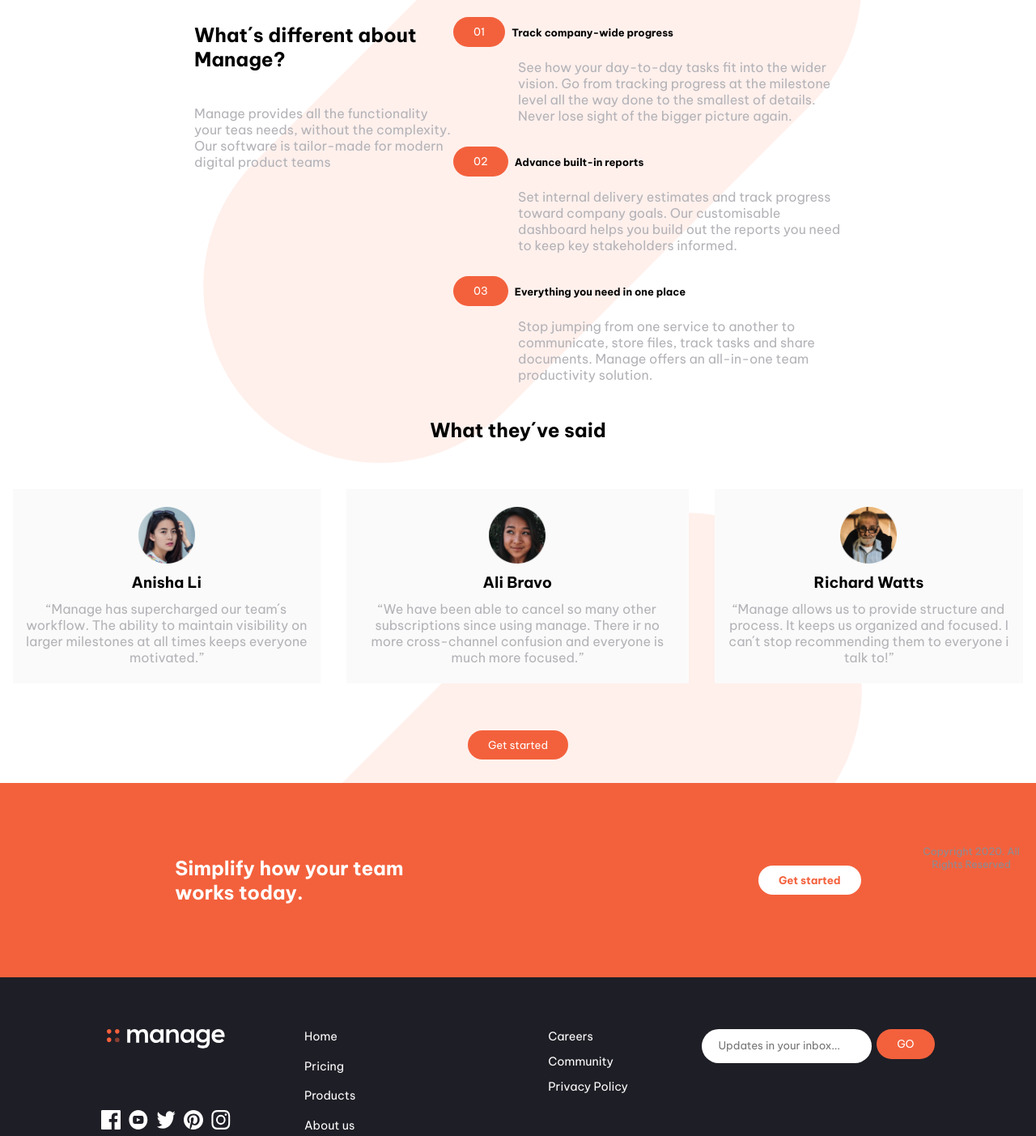
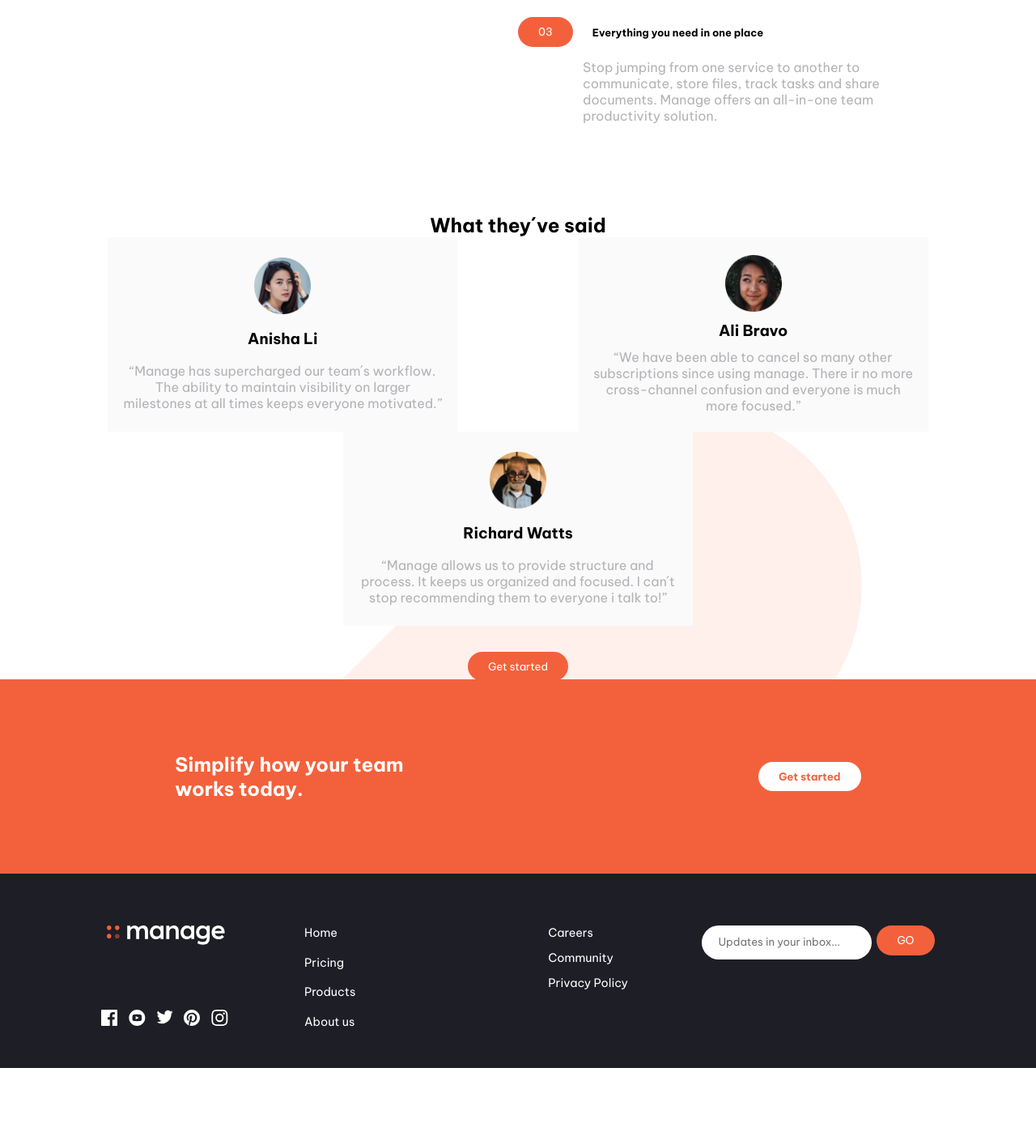
Before and after one commit to Julietabachur/BachurJulietaFrontEndFinalC9, a plain HTML site: page index.html in a window 1280 px wide. Shown: the part 1117-2520 px from the top of the page at 81% size. Drawn offline with Linux system fonts and the light colour scheme.

Commit message:
casi lsito 2

```diff
--- a/CSS/style.css
+++ b/CSS/style.css
@@ -115,6 +115,7 @@ p{
 
 h1, h2, h3{
     text-align: center;
+    font-weight: 700;
 }
 
 .diferencias-text{
@@ -287,14 +288,134 @@ a{
 
 }
 
-.redes img{
+.redes a div{
     height: 2rem;
     width: 2rem;
 }
 
+.fb{
+    background-image: url(/imagenes/icon-facebook.svg);
+    background-repeat: no-repeat;
+}
+
+.fb:hover{
+    background-image: url(/imagenes/icon-facebook-naranja.svg);
+}
+
+.youtube{
+    background-image: url(/imagenes/icon-youtube.svg);
+    background-repeat: no-repeat;
+}
+
+.youtube:hover{
+    background-image: url(/imagenes/icon-youtube-naranja.svg);
+}
+
+.tw{
+    background-image: url(/imagenes/icon-twitter.svg);
+    background-repeat: no-repeat;
+}
+
+.tw:hover{
+    background-image: url(/imagenes/icon-twitter-naranja.svg);
+}
+
+.pinterest{
+    background-image: url(/imagenes/icon-pinterest.svg);
+    background-repeat: no-repeat;
+}
+
+.pinterest:hover{
+    background-image: url(/imagenes/icon-pinterest-naranja.svg);
+}
+
+.ig{
+    background-image: url(/imagenes/icon-instagram.svg);
+    background-repeat: no-repeat;
+}
+
+.ig:hover{
+    background-image: url(/imagenes/icon-instagram-naranja.svg);
+}
+
+@media screen and (min-width: 375px){
+
+    .main-text{
+        width: 20rem;
+    }
+
+    .dif{
+        height: 30rem;
+    }
+
+    .dif-titulo{
+        width: 20rem;
+    }
+
+    .dif-titulo h3{
+        margin-left: 1rem;
+    }
+
+    .diferencias-text{
+        width: 25rem;
+    }
+
+    .dif>div p{
+        width: 25rem;
+        flex-wrap: wrap;
+    }
+
+    .testimonios>div p{
+        width: 30rem;
+    }
 
 
-@media screen and (min-width: 375px) {
+}
+
+@media screen and (min-width: 768px){
+
+    header{
+        padding: 1rem 2rem;
+    }
+
+    nav, .hdr-btn{
+        display: flex;
+    }
+
+    .burger{
+        display: none;
+    }
+
+    .logo{
+        display: flex;
+        align-items: center;
+    }
+
+    .div-nav{
+        display: flex;
+        align-items: center;
+    }
+
+    nav{
+        justify-content: space-between;
+        width: 30rem;
+    }
+
+    nav a{
+        color: #1E1E26;
+        font-weight: 500;
+    }
+
+    main{
+        flex-direction: row;
+        justify-content: space-between;
+        flex-wrap: wrap;
+        margin: 5rem 15rem;
+    }
+
+}
+
+@media screen and (min-width: 1024px) {
 
     header{
         padding: 4rem 8rem;
@@ -333,7 +454,7 @@ a{
         flex-direction: row;
         justify-content: space-between;
         flex-wrap: wrap;
-        margin: 5rem 15rem;
+        margin: 5rem 10rem;
     }
 
     .main-text{
@@ -362,7 +483,7 @@ a{
         flex-direction: row;
         justify-content: space-between;
         align-items: flex-start;
-        margin: 0 15rem;
+        margin: 0 10rem;
     }
 
     .diferencias-text{
@@ -387,11 +508,16 @@ a{
         background-color: transparent;
     }
 
+    .testimonios{
+        margin: 6rem 0;
+    }
+
     .testimonios>div{
         display: flex;
         flex-direction: row;
-        justify-content: space-between;
-
+        justify-content: space-evenly;
+        flex-wrap: wrap;
+        margin-bottom: 2rem;
     }
 
     .puntitos{
@@ -410,6 +536,10 @@ a{
         padding: 1rem;
     }
 
+    .testimonios>div p {
+         width: 25rem;
+    }
+
     .footer-1{
         flex-direction: row;
         justify-content: space-around;
@@ -424,6 +554,7 @@ a{
         align-items: flex-start;
         height: 15rem;
         padding: 4rem 5rem 0;
+        position: relative;
     }
 
     form{
@@ -452,12 +583,12 @@ a{
         width: 10rem;
     }
 
-    .redes img {
+    .redes a div{
         height: 1.5rem;
         width: 1.5rem;
     }
 
-    .redes a img:hover{
+    .redes a div:hover{
         fill: #F3613C;
     }
 
@@ -466,9 +597,8 @@ a{
         display: flex;
         order: 4;
         position: absolute;
-        top: 135rem;
-        left: 70rem;
-
+        top: 166rem;
+        left: 53rem;
     }
 
 
--- a/index.html
+++ b/index.html
@@ -123,11 +123,21 @@
             </div>
             <div class="redes-y-logo">
                 <div class="redes">
-                    <a href=""><img src="/imagenes/icon-facebook.svg" alt="facebook"></a>
-                    <a href=""><img src="/imagenes/icon-youtube.svg" alt="youtube"></a>
-                    <a href=""><img src="/imagenes/icon-twitter.svg" alt="twitter"></a>
-                    <a href=""><img src="/imagenes/icon-pinterest.svg" alt="pinterest"></a>
-                    <a href=""><img src="/imagenes/icon-instagram.svg" alt="instagram"></a>
+                    <a href="">
+                        <div class="fb"></div>
+                    </a>
+                    <a href="">
+                        <div class="youtube"></div>
+                    </a>
+                    <a href="">
+                        <div class="tw"></div>
+                    </a>
+                    <a href="">
+                        <div class="pinterest"></div>
+                    </a>
+                    <a href="">
+                        <div class="ig"></div>
+                    </a>
                 </div>
                 <div class="footer-logo">
                     <img src="/imagenes/logo - blanco.svg" alt="logo">
```
Also changed, not shown: imagenes/icon-facebook-naranja.svg (added), imagenes/icon-hamburger-naranja.svg (added), imagenes/icon-instagram-naranja.svg (added), imagenes/icon-pinterest-naranja.svg (added), imagenes/icon-twitter-naranja.svg (added), imagenes/icon-youtube-naranja.svg (added).
